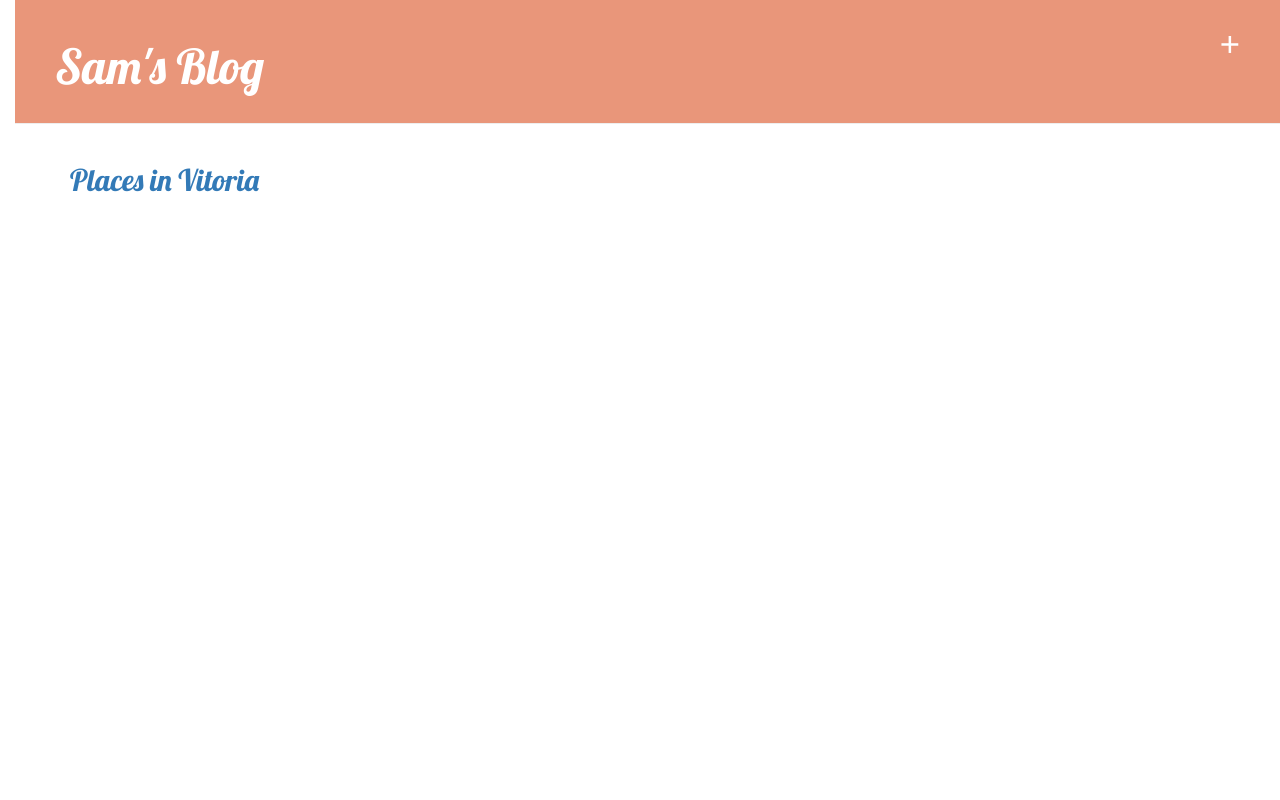
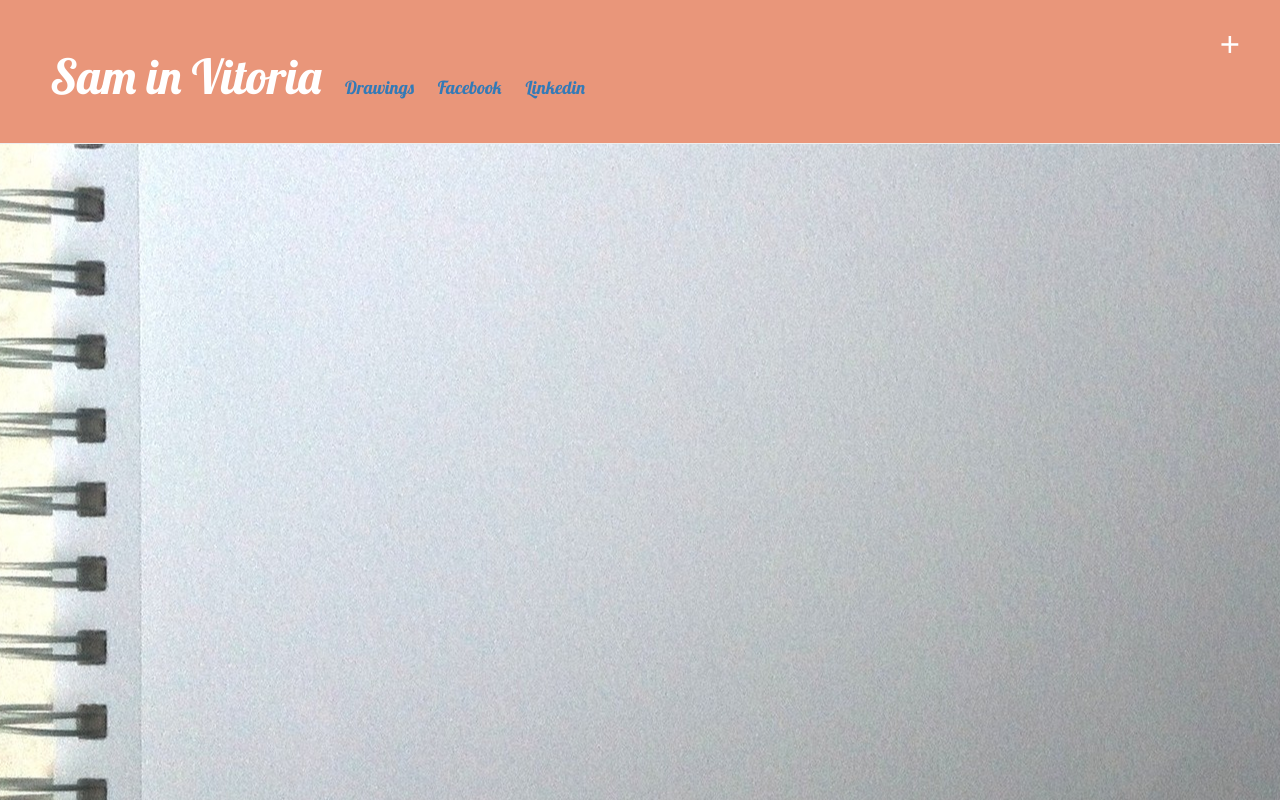
Before and after one commit to samjaro/djg-blog, a Django app: page / in a window 1280 px wide. Run offline with Django 3.2, Linux system fonts and the light colour scheme; data that the repository does not hold is empty; some libraries are stand-ins or nearby versions.

Commit message:
changed background

```diff
--- a/blog/templates/blog/base.html
+++ b/blog/templates/blog/base.html
@@ -7,10 +7,13 @@
         <link rel="stylesheet" href="{% static "css/blog.css" %}">
         <link href="http://fonts.googleapis.com/css?family=Lobster&subset=latin,latin-ext" rel="stylesheet" type="text/css">
     </head>
-    <body>
+    <body background="/static/my_app/paper.jpg" opacity="0.4">
         <div class="page-header">
             <a href="{% url "post_new" %}" class="top-menu"><span class="glyphicon-plus"></span></a>
-            <h1><a href="/">Sam's Blog</a></h1>
+            <div class="menu"><h1><a href="/">Sam in Vitoria</a></h1></div>
+            <div class="menu"><h4><a href="{% url "vitoria" %}">Drawings</a></h4></div>
+            <div class="menu"><h4><a href="https://www.facebook.com">Facebook</a></h1></div>
+            <div class="menu"><h4><a href="https://www.linkedin.com/profile/view?id=255726898&trk=hp-identity-name">Linkedin</a></h1></div>
 
         </div>
 
--- a/blog/templates/blog/post_list.html
+++ b/blog/templates/blog/post_list.html
@@ -1,7 +1,6 @@
 {% extends "blog/base.html" %}
 
 {% block content %}
-    <h2><a href="{% url "vitoria" %}">Places in Vitoria</a></h2>
     {% for post in posts %}
         <div class="post">
             <div class="date">
--- a/static/css/blog.css
+++ b/static/css/blog.css
@@ -2,7 +2,9 @@ h1 a {
     color: #FCA205;
 }
 body {
-    padding-left: 15px;
+    padding-left: 0px;
+    background-position: -30px;
+
 }
 h1 a {
     color: #FCA205;
@@ -16,6 +18,7 @@ h3 a {
     background-color: #E9967A;
     margin-top: 0;
     padding: 20px 20px 20px 40px;
+
 }
 .page-header h1, .page-header h1 a, .page-header h1 a:visited, .page-header h1 a:active {
     color: #ffffff;
@@ -53,6 +56,7 @@ h1, h2, h3, h4 {
 
 .post {
     margin-bottom: 70px;
+    margin-left: 100px
 }
 
 .post h1 a, .post h1 a:visited {
@@ -69,6 +73,11 @@ td {
 
 }
 
+.tble {
+    margin: auto;
+    text-align: center;
+}
+
 
 .tble img {
     width: 180px;
@@ -81,3 +90,13 @@ td {
 .photo img {
     width: 700px;
 }
+
+li {
+    display: inline;
+}
+
+.menu {
+    display: inline-block;
+
+    padding: 10px;
+}
```
Also changed, not shown: blog/static/CSS/blog.css (+20 -1 lines), blog/static/my_app/florida_draw.jpg, blog/static/my_app/paper.jpg (added), blog/static/my_app/vitoria_casco.jpg (added), static/my_app/vitoria_casco.jpg (added), 2 other files.
